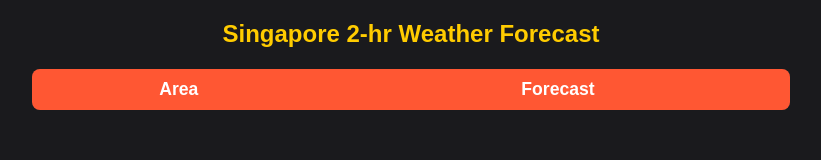
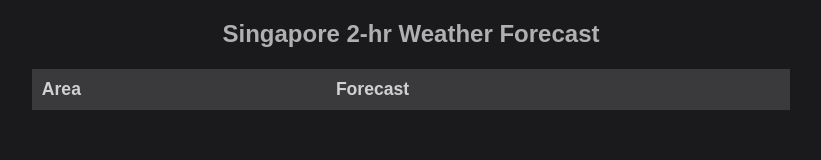
Before and after one commit to Riya-ux06/HCDIV-1, a plain HTML site: page index.html in a window 1280 px wide. Shown: the whole page, without its empty margins (229-1050 px from the left). Drawn offline with Linux system fonts and the light colour scheme; no server answers.

Commit message:
Update index.html

```diff
--- a/index.html
+++ b/index.html
@@ -4,53 +4,53 @@
     <meta http-equiv="Content-Type" content="text/html; charset=UTF-8">
     <title>Assignment 1</title>
     <style>
-        /* Set a sleek, dark background for the page */
+        /* Sleek, minimal dark background */
         body {
             background-color: #1a1a1d;
-            color: #f5f5f5; /* Light color for the text */
+            color: #e0e0e0;
             font-family: Arial, sans-serif;
         }
 
-        /* Center-align and style the headings */
+        /* Center-align and style headings with a subtle color */
         h2, h4 {
             text-align: center;
-            color: #ffcc00; /* Bright yellow for contrast */
+            color: #b0b0b0; /* Soft gray for minimalistic style */
         }
 
-        /* Style the table */
+        /* Table styling */
         table {
             width: 60%;
             border-collapse: collapse;
             margin: 20px auto;
-            background-color: #2d2d30; /* Dark gray for the table background */
-            color: #f5f5f5;
+            background-color: #2c2c2e; /* Slightly lighter gray for table */
+            color: #e0e0e0;
             border-radius: 8px;
-            overflow: hidden; /* Ensures rounded corners are neat */
         }
 
-        /* Header row styling */
+        /* Header row styling with a soft, neutral color */
         th {
-            background-color: #ff5733; /* Vibrant orange for header */
-            color: #ffffff;
+            background-color: #3a3a3c; /* Dark gray for header */
+            color: #d1d1d1;
             padding: 10px;
             font-size: 1.1em;
+            text-align: left;
         }
 
-        /* Table cell styling */
+        /* Table cell styling with subtle border */
         td {
-            border: 1px solid #ffcc00; /* Bright yellow borders */
+            border: 1px solid #444444; /* Very subtle border */
             padding: 8px;
             text-align: left;
         }
 
-        /* Add hover effect on rows */
+        /* Hover effect for rows */
         tr:hover {
-            background-color: #404040; /* Darker shade on hover */
+            background-color: #3a3a3c; /* Slight highlight on hover */
         }
 
         /* Timestamp styling */
         #timestring {
-            color: #ffcc00;
+            color: #b0b0b0;
         }
     </style>
 </head>
```
